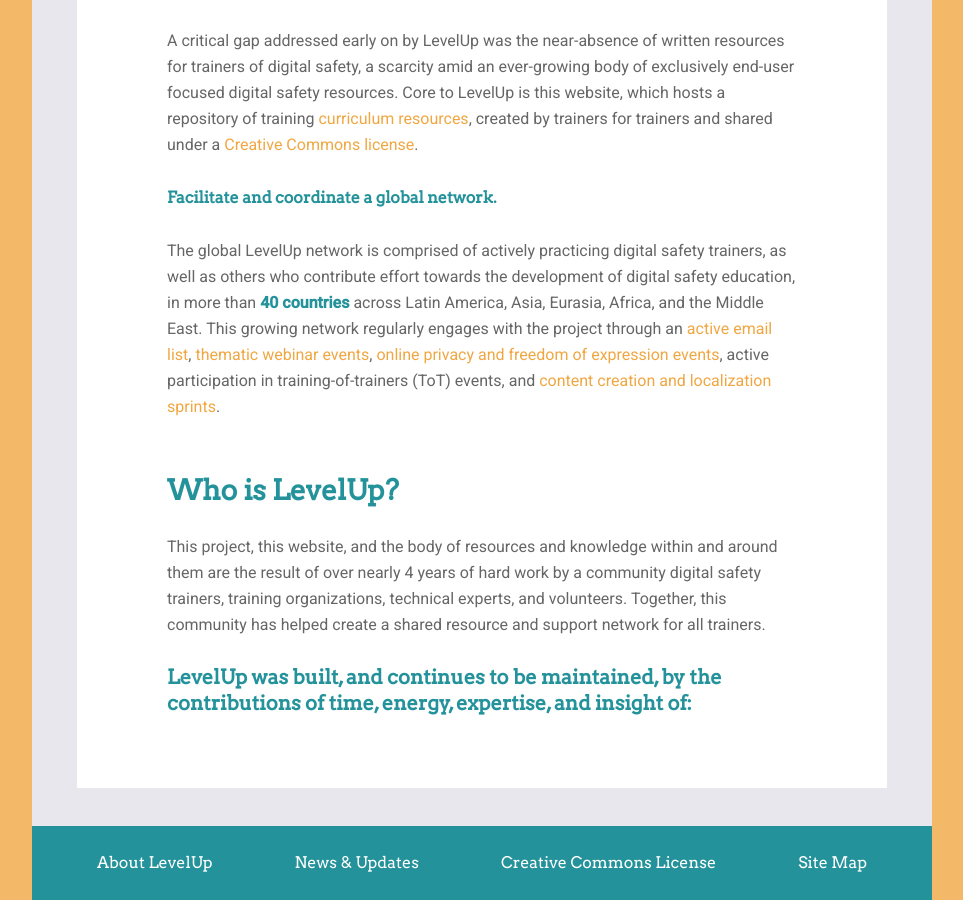
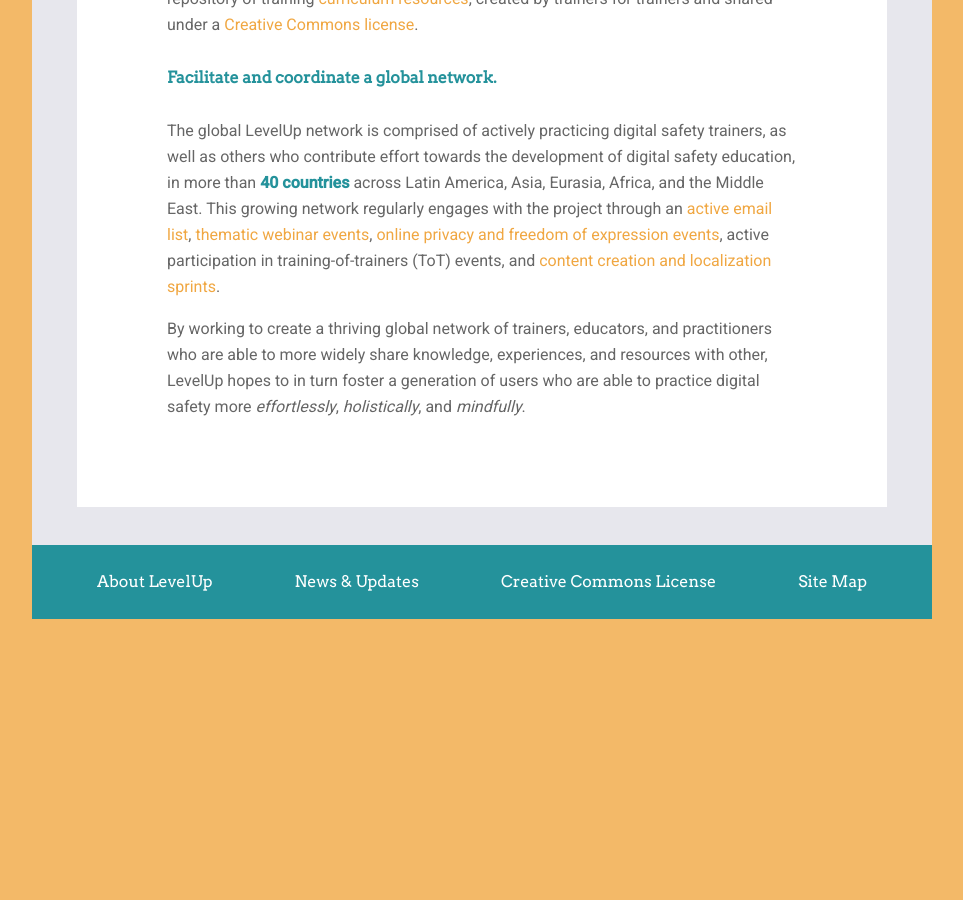
Before and after one commit to levelupcc/level-up, a Jekyll site: the page built from _pages/about/about.md, in a window 1280 px wide and 900 px high, scrolled down 1398 px. Shown: the whole window, without its empty margins (158-1121 px from the left). Built offline with Jekyll 4.4.1, drawn with Linux system fonts in a browser that asks for light colours; a script that is not in the unit is left out; comment, search, counter and statistics services are not loaded; after the commit the page ends 2017 px from its top, so only the background shows below that; some of the changed text lies outside the part shown.

Commit message:
removed who is section from about levelup

```diff
--- a/_pages/about/about.md
+++ b/_pages/about/about.md
@@ -8,8 +8,6 @@
 ---
 ### What is LevelUp?
 LevelUp is a living project intended to provide support to, and enable creation of resources and sharing of knowledge within, a growing network of individuals providing needed digital safety training and education to users of technology worldwide. LevelUp facilitates opportunities for peer-to-peer exchange both online and offline, engaging trainers and educators to collaboratively build shared values of **what** effective training looks like, **how** we can train effectively, and **why** we understand these practices to be effective.
-
-By working to create a thriving global network of trainers, educators, and practitioners who are able to more widely share knowledge, experiences, and resources with other, LevelUp hopes to in turn foster a generation of users who are able to practice digital safety more *effortlessly*, *holistically*, and *mindfully*.
 <br><br>
 
 ### How does LevelUp work?
@@ -22,9 +20,6 @@
 
 ##### Facilitate and coordinate a global network.
 The global LevelUp network is comprised of actively practicing digital safety trainers, as well as others who contribute effort towards the development of digital safety education, in more than **40 countries** across Latin America, Asia, Eurasia, Africa, and the Middle East. This growing network regularly engages with the project through an [active email list](), [thematic webinar events](), [online privacy and freedom of expression events](), active participation in training-of-trainers (ToT) events, and [content creation and localization sprints]().
+
+By working to create a thriving global network of trainers, educators, and practitioners who are able to more widely share knowledge, experiences, and resources with other, LevelUp hopes to in turn foster a generation of users who are able to practice digital safety more *effortlessly*, *holistically*, and *mindfully*.
 <br><br>
-
-### Who is LevelUp?
-This project, this website, and the body of resources and knowledge within and around them are the result of over nearly 4 years of hard work by a community digital safety trainers, training organizations, technical experts, and volunteers. Together, this community has helped create a shared resource and support network for all trainers.
-
-#### LevelUp was built, and continues to be maintained, by the contributions of time, energy, expertise, and insight of:
```
